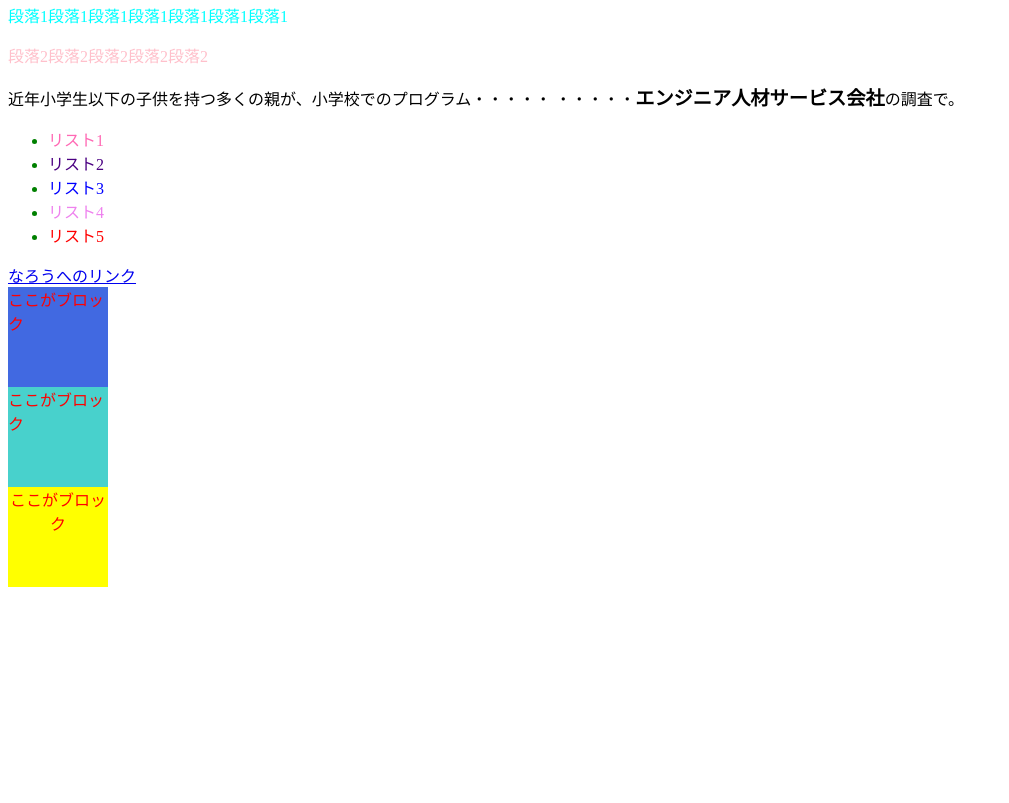
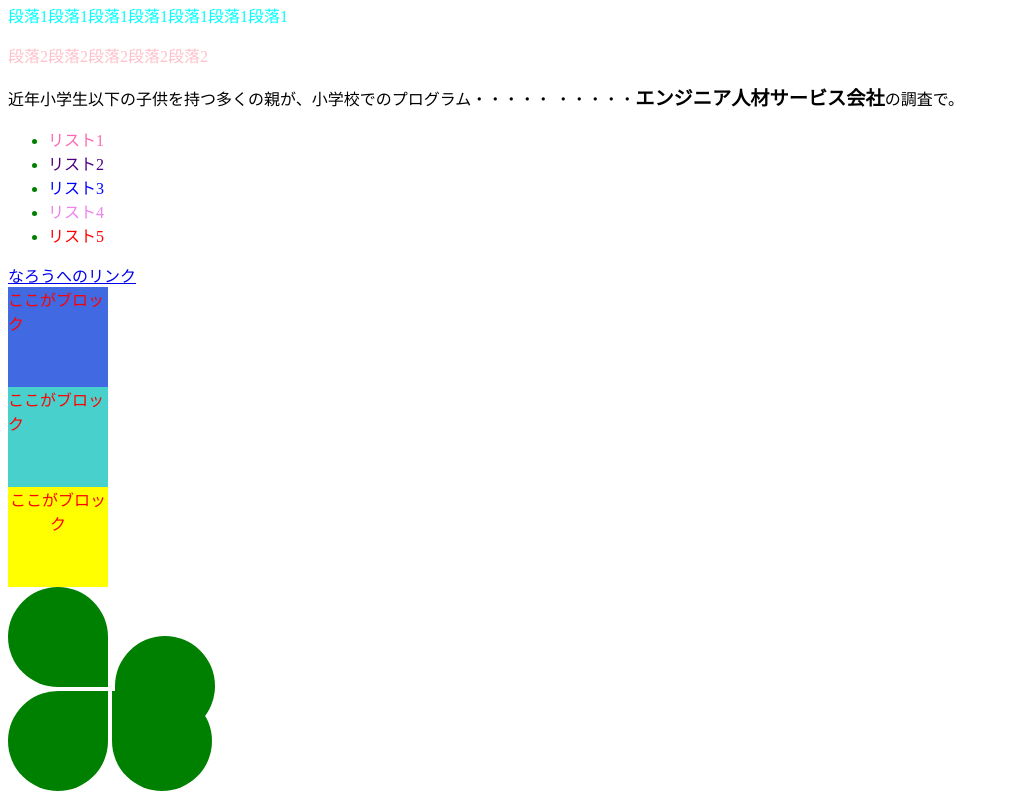
Before and after one commit to yuukiriya/yuukiriya, a plain HTML site: page index.html in a window 1280 px wide. Shown: the part 324-1127 px from the top of the page, without its empty margins (0-1009 px from the left). Before the commit the page ends 919 px from the top, so only its background shows below. Drawn offline with Linux system fonts and the light colour scheme.

Commit message:
HTML css

```diff
--- a/css/index.css
+++ b/css/index.css
@@ -55,3 +55,32 @@ div.box3{
     color: red;
     text-align: center;
 }
+div.box4{
+    height: 100px;
+    width: 100px;
+    border-radius: 70% 70% 0% 70%;
+    background-color: green;
+    display: inline-block;
+}
+div.box5{
+    height: 100px;
+    width: 100px;
+    border-radius: 70% 70% 70% 0%;
+    background-color: green;
+    position: absolute;
+bottom: -260px; left: 115px;
+}
+div.box6{
+    height: 100px;
+    width: 100px;
+    border-radius: 70% 0% 70% 70%;
+    background-color: green;
+    display: inline-block;
+}
+div.box7{
+    height: 100px;
+    width: 100px;
+    border-radius: 0% 70% 70% 70%;
+    background-color: green;
+    display: inline-block;
+}
--- a/index.html
+++ b/index.html
@@ -30,5 +30,13 @@
     <div class="box1">ここがブロック</div>
     <div class="box2">ここがブロック</div>
     <div class="box3">ここがブロック</div>
+    <div class="boxP">
+        <div class="box4"></div>
+        <div class="box5"></div>
+    </div>
+    <div class="boxP">
+        <div class="box6"></div>
+        <div class="box7"></div>
+    </div>
 </body>
 </html>
```
